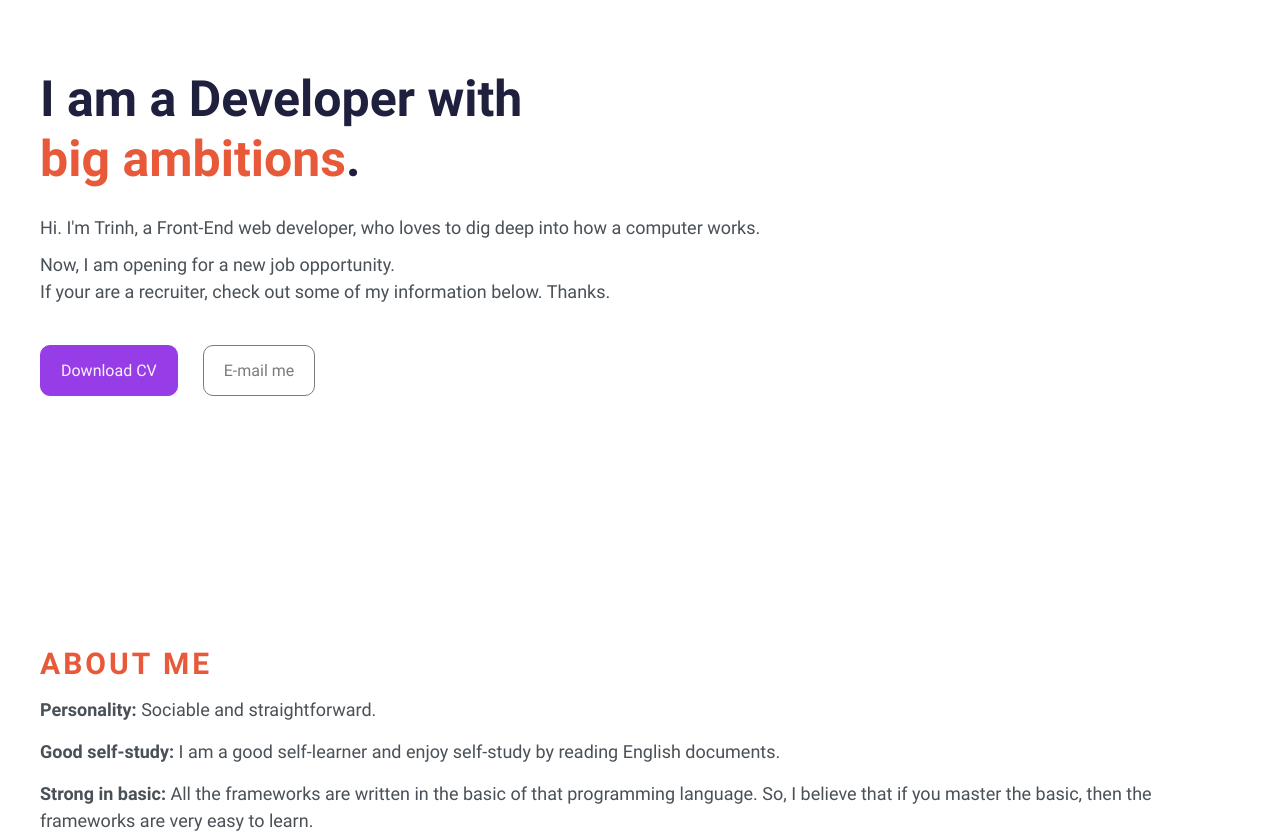
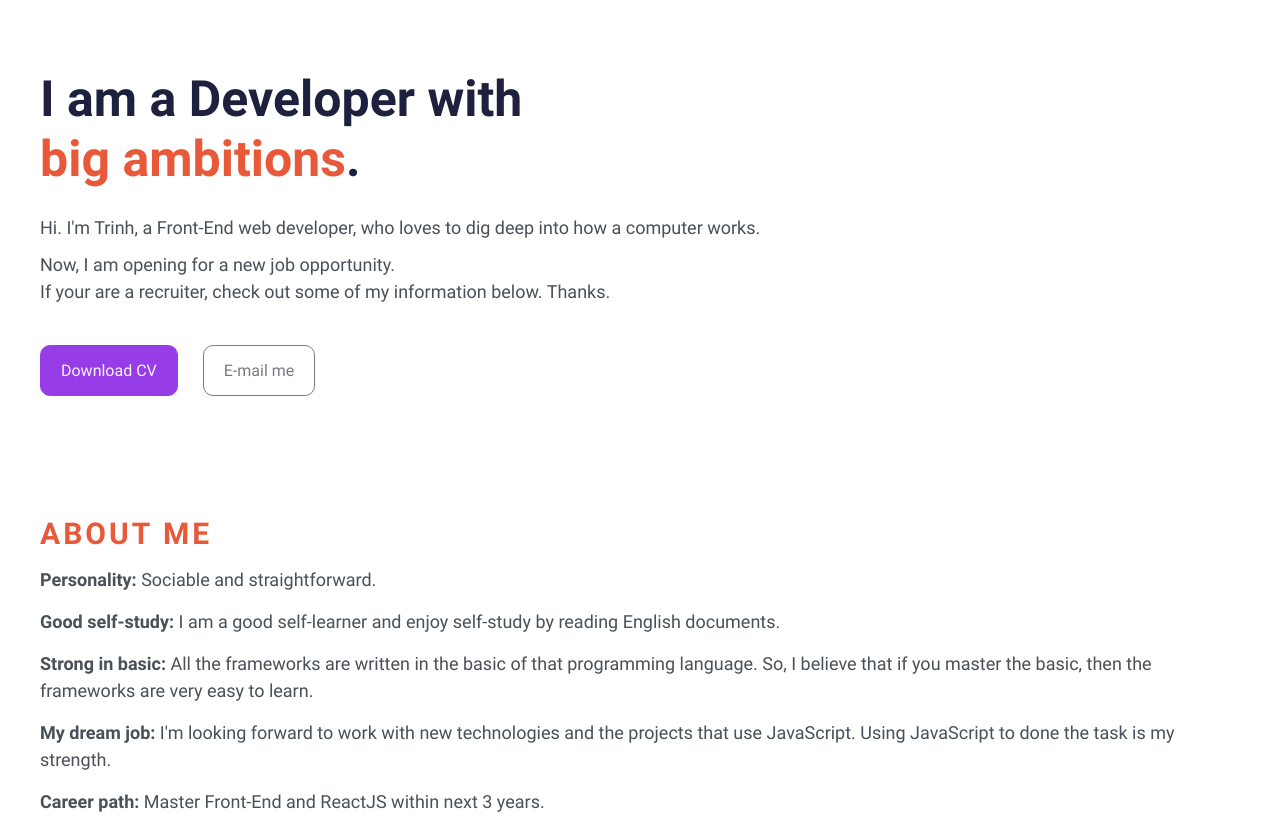
Before and after one commit to trinhccao/trinhccao.github.io, a PHP site: page / in a window 1280 px wide. Shown: the part 209-1045 px from the top of the page. Run offline with PHP 8.4, Linux system fonts and the light colour scheme.

Commit message:
Update main.css

```diff
--- a/portfolio/css/main.css
+++ b/portfolio/css/main.css
@@ -86,8 +86,7 @@
 
 .hero {
   padding-top: 70px;
-  padding-bottom: 200px;
-  min-height: 400px
+  padding-bottom: 70px;
 }
 
 .title {
```
